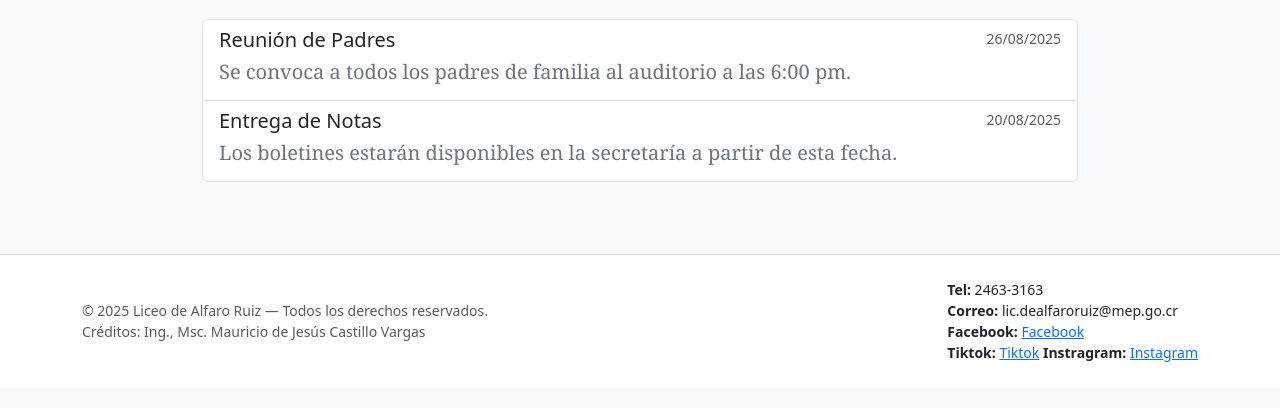
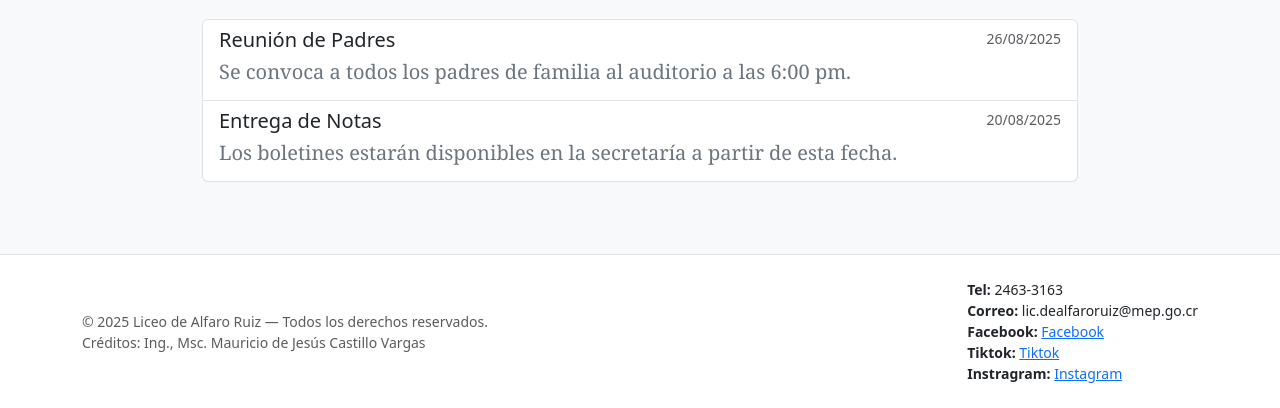
Before and after one commit to matmauriciocv-cloud/matmauriciocv-cloud.github.io, a plain HTML site: page avisos.html in a window 1280 px wide. Shown: the part 413-821 px from the top of the page. Before the commit the page ends 800 px from the top, so only its background shows below. Drawn offline with nearby package versions, Linux system fonts and the light colour scheme.

Commit message:
Restore footer HTML structure

```diff
--- a/footer.html
+++ b/footer.html
@@ -9,7 +9,7 @@
       <strong>Tel:</strong> 2463-3163<br>
       <strong>Correo:</strong> lic.dealfaroruiz@mep.go.cr<br>
       <strong>Facebook:</strong> <a href="https://www.facebook.com/LiceodeAlfaroRuiz/" target="_blank">Facebook</a><br>
-      <strong>Tiktok:</strong> <a href="https://www.tiktok.com/@lar.zarcero" target="_blank">Tiktok</a>
+      <strong>Tiktok:</strong> <a href="https://www.tiktok.com/@lar.zarcero" target="_blank">Tiktok</a><br>
       <strong>Instragram:</strong> <a href="" target="_blank">Instagram</a>
 
     </div>
```
